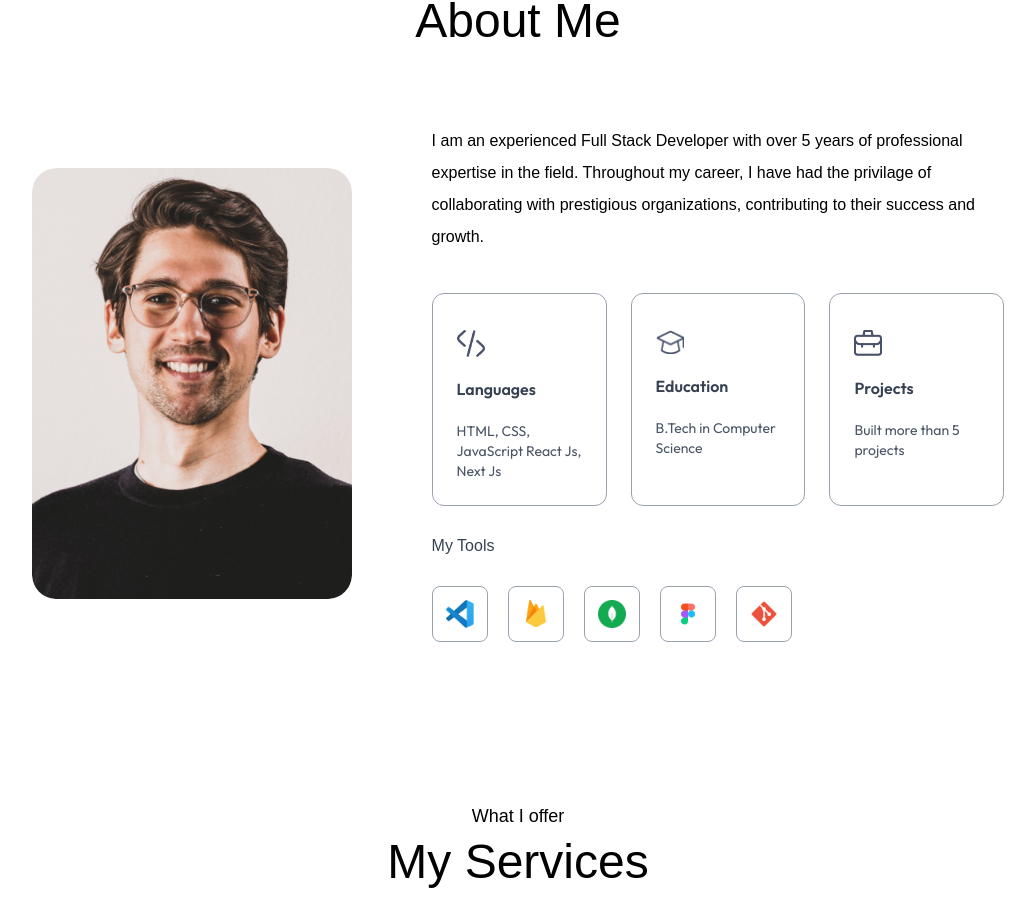
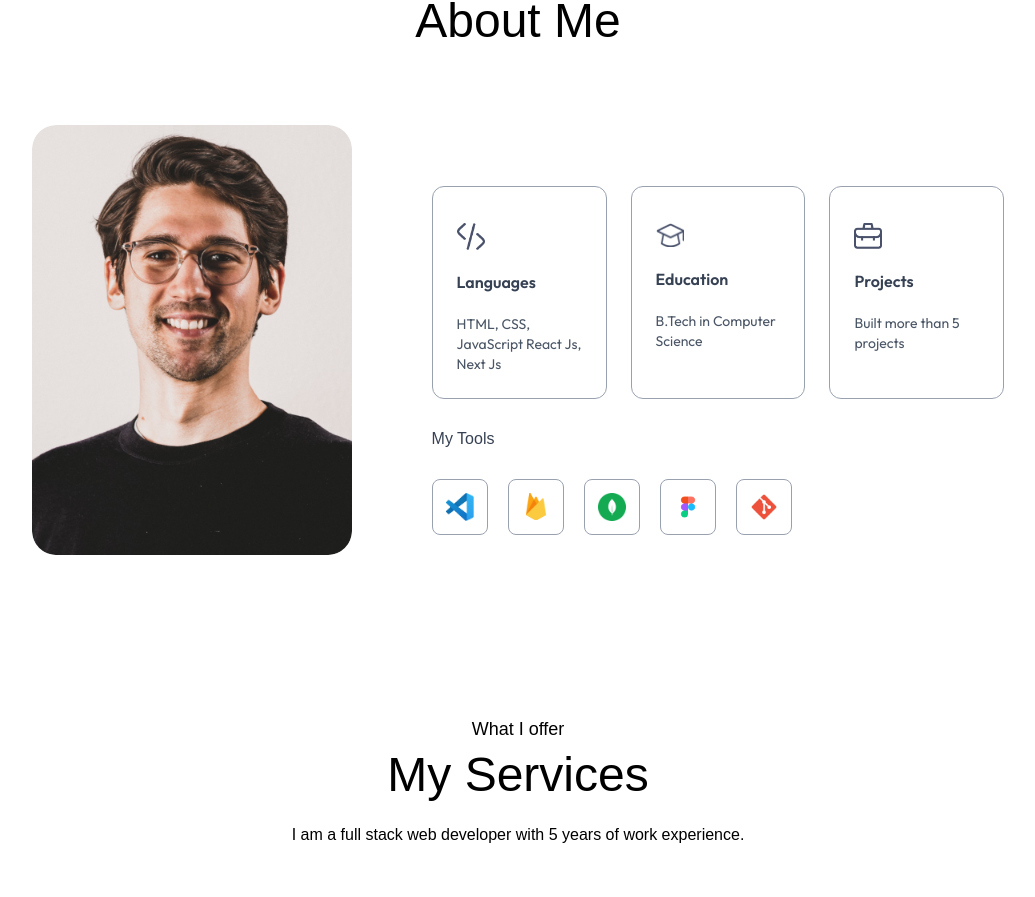
Before and after one commit to avicious/portfolio, a Next.js app: page / in a window 1280 px wide. Shown: the part 879-1776 px from the top of the page, without its empty margins (122-1157 px from the left). Built offline with nearby package versions, Linux system fonts and the light colour scheme; a web font is replaced by a local one.

Commit message:
about section edited

```diff
--- a/components/About.jsx
+++ b/components/About.jsx
@@ -17,10 +17,7 @@ const About = () => {
         </div>
         <div className="flex-1">
           <p className="mb-10 max-w-2xl font-ovo">
-            I am an experienced Full Stack Developer with over 5 years of
-            professional expertise in the field. Throughout my career, I have
-            had the privilage of collaborating with prestigious organizations,
-            contributing to their success and growth.
+
           </p>
 
           <ul className="grid grid-cols-1 sm:grid-cols-3 gap-6 max-w-2xl">
```
